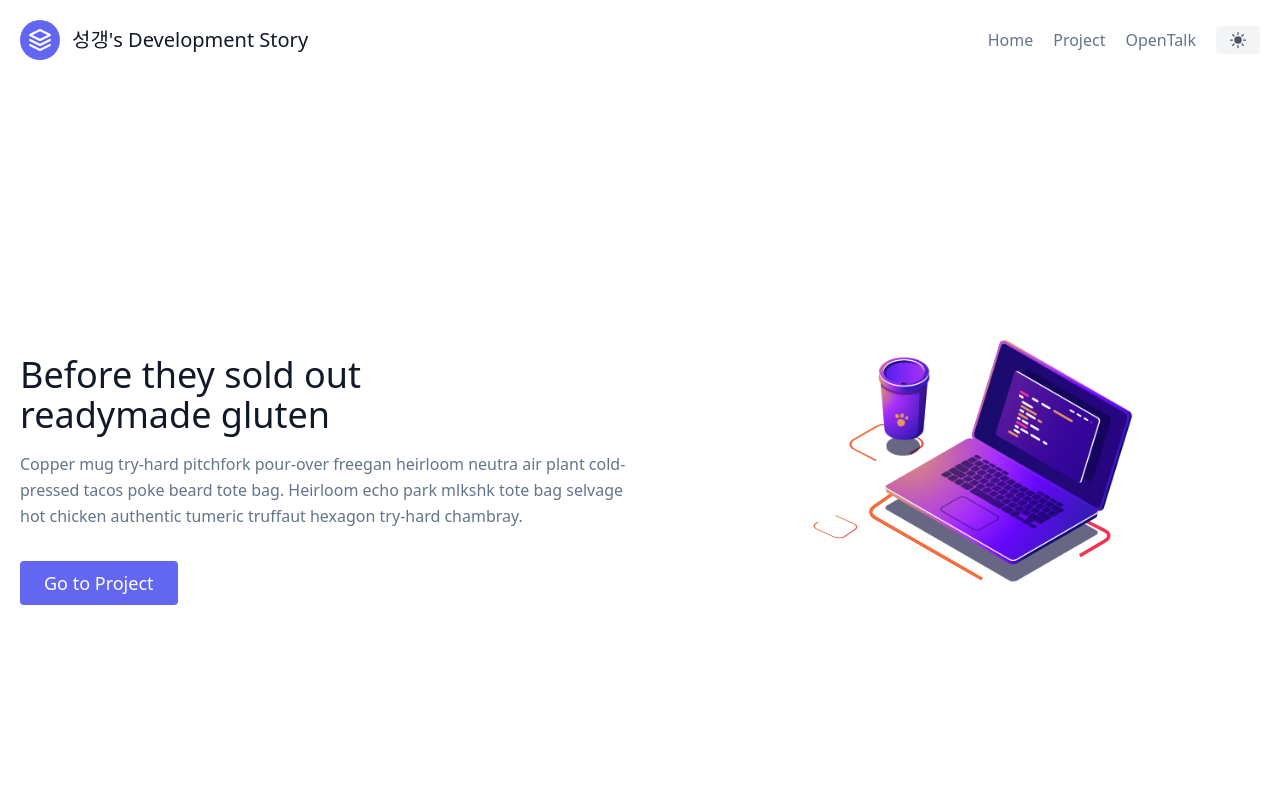
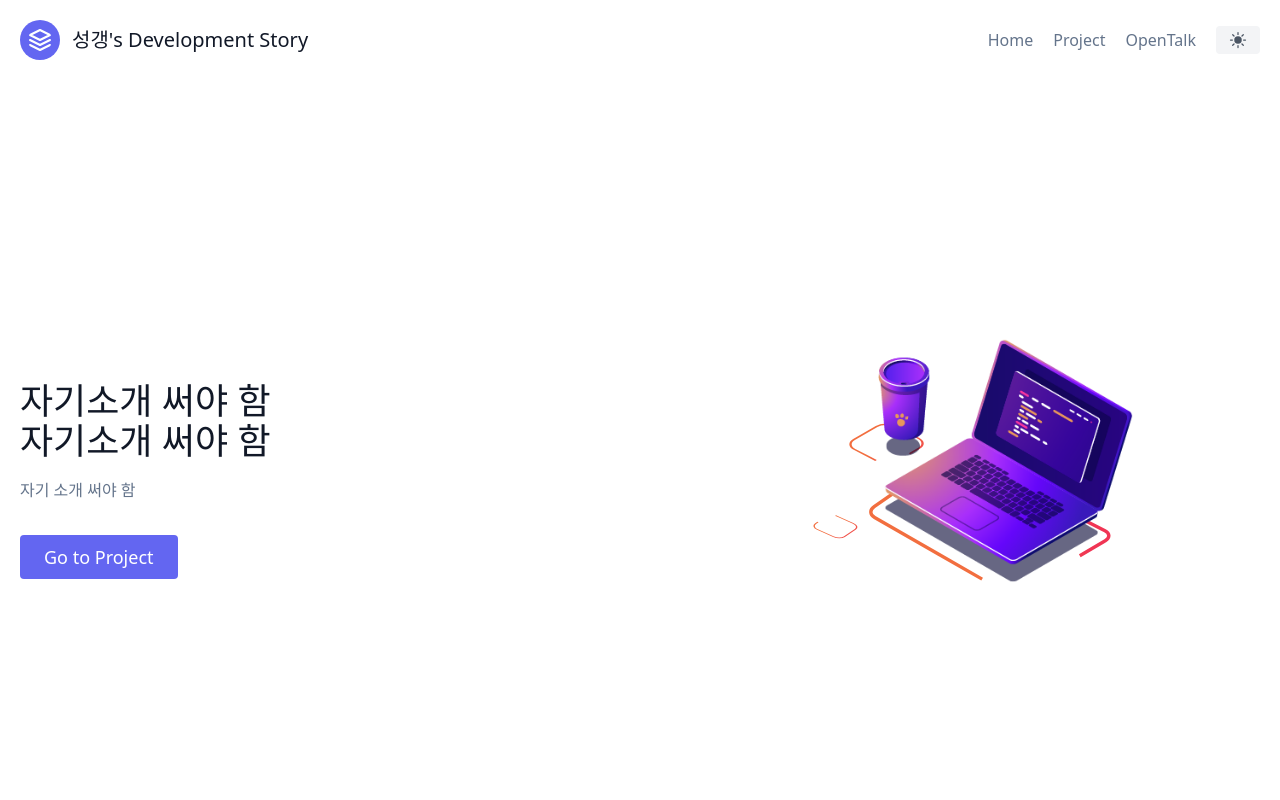
Before and after one commit to sungkyung521/next-portfoilo-project, a Next.js app: page / in a window 1280 px wide. Shown: the top 800 px of the page. Built offline with nearby package versions, Linux system fonts and the light colour scheme.

Commit message:
Rollback version 01

```diff
--- a/components/home/hero.js
+++ b/components/home/hero.js
@@ -7,15 +7,12 @@ export default function Hero() {
     <>
       <div className="lg:flex-grow md:w-1/2 lg:pr-24 md:pr-16 flex flex-col md:items-start md:text-left mb-16 md:mb-0 items-center text-center">
         <h1 className="title-font sm:text-4xl text-3xl mb-4 font-medium text-gray-900">
-          Before they sold out
+          자기소개 써야 함
           <br className="hidden lg:inline-block" />
-          readymade gluten
+          자기소개 써야 함
         </h1>
         <p className="mb-8 leading-relaxed">
-          Copper mug try-hard pitchfork pour-over freegan heirloom neutra air
-          plant cold-pressed tacos poke beard tote bag. Heirloom echo park
-          mlkshk tote bag selvage hot chicken authentic tumeric truffaut hexagon
-          try-hard chambray.
+          자기 소개 써야 함
         </p>
         <div className="flex justify-center">
         <Link legacyBehavior href="/projects">
--- a/pages/index.js
+++ b/pages/index.js
@@ -10,7 +10,7 @@ export default function Home() {
   return (
     <Layout>
       <Head>
-        <title>Next-portfolio-project</title>
+        <title>성갱's Development Story</title>
         <meta name="description" content="Next-portfolio-project" />
         <meta name="viewport" content="width=device-width, initial-scale=1" />
         <link rel="icon" href="/favicon.ico" />
--- a/pages/projects.js
+++ b/pages/projects.js
@@ -12,16 +12,16 @@ export default function Projects({projects}) {
         <Layout >
             <div className="flex flex-col items-center justify-center min-h-screen px-3 mb-10">
                 <Head>
-                    <title>성갱 포트폴리오</title>
+                    <title>성갱's Project Page</title>
                     <meta name="description" content="오늘도 빡코딩!" />
                     <link rel="icon" href="/favicon.ico" />
                 </Head>
-                <h1 className="text-4xl font-bold sm:text-6xl">
+                <h1 className="text-4xl font-bold sm:text-2xl">
                     총 프로젝트 :
                     <span className="pl-4 text-blue-500">{projects.results.length}</span>
                 </h1>
 
-                <div className="grid grid-cols-1 gap-8 p-12 m-4 md:grid-cols-2">
+                <div className="grid grid-cols-1 gap-8 p-12 m-4 md:grid-cols-4">
                     {projects.results.map((aProject) => (
                         <ProjectItem key={aProject.id} data={aProject}/>
                     ))}
```
